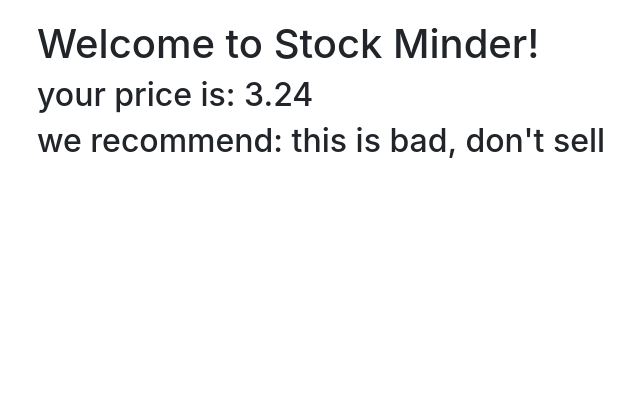
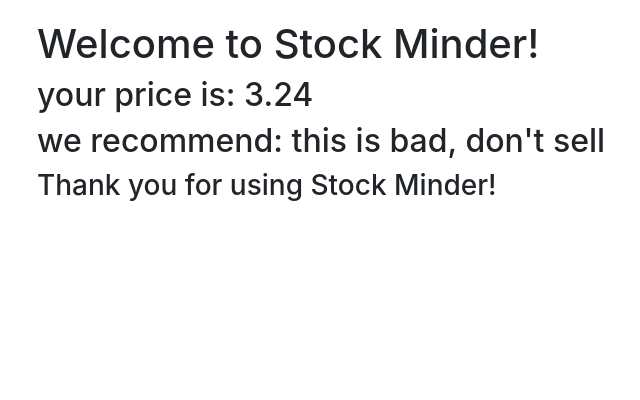
Before and after one commit to nennao/WorkExperience19, a Flask app: page / in a window 1280 px wide. Shown: the part 56-456 px from the top of the page, without its empty margins (48-688 px from the left). Run offline with Flask 2, Linux system fonts and the light colour scheme; some libraries are stand-ins or nearby versions.

Commit message:
i added a header (h3)

```diff
--- a/templates/home.html
+++ b/templates/home.html
@@ -6,6 +6,7 @@
         <h1>Welcome to Stock Minder!</h1>
         <h2>your price is: {{ price }}</h2>
         <h2>we recommend: {{ rec }}</h2>
+        <h3>Thank you for using Stock Minder!</h3>
     </div>
 
 {% endblock %}
```
